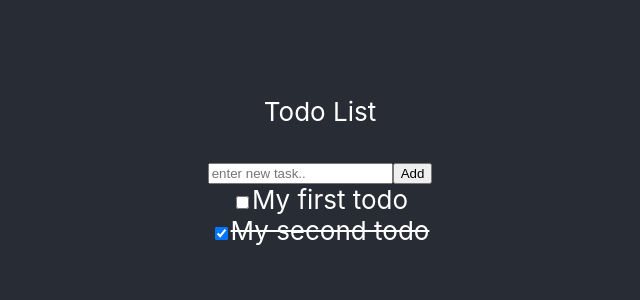
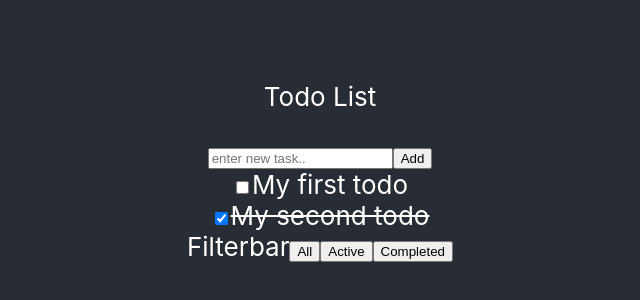
Before and after one commit to yonatanbern/react-to-do-list, a React (Create React App) app: page / in a window 1280 px wide. Shown: the part 242-542 px from the top of the page, without its empty margins (320-960 px from the left). Built offline with nearby package versions, Linux system fonts and the light colour scheme.

Commit message:
before changes in filter

```diff
--- a/src/components/App.js
+++ b/src/components/App.js
@@ -2,8 +2,11 @@ import React, {useState} from 'react'
 import '../App.css';
 import Todo from './Todo';
 import Form from './Form';
+import Filterbar from './Filterbar';
 
 function App() {
+
+
   const [todos, setTodos] = useState([{
     text: "My first todo",
     isCompleted: false
@@ -33,6 +36,7 @@ function App() {
           />
         ))}
 
+      <Filterbar originList={todos}/>
       </header>
     </div>
   );
--- a/src/components/Filterbar.jsx
+++ b/src/components/Filterbar.jsx
@@ -1,8 +1,16 @@
 import React from 'react'
 
-function Filterbar() {
+const Filterbar = ({originList})=> {
+
+
+
     return (
         <div>
+            Filterbar
+
+            <button>All</button>
+            <button>Active</button>
+            <button>Completed</button>
 
         </div>
     )
```
